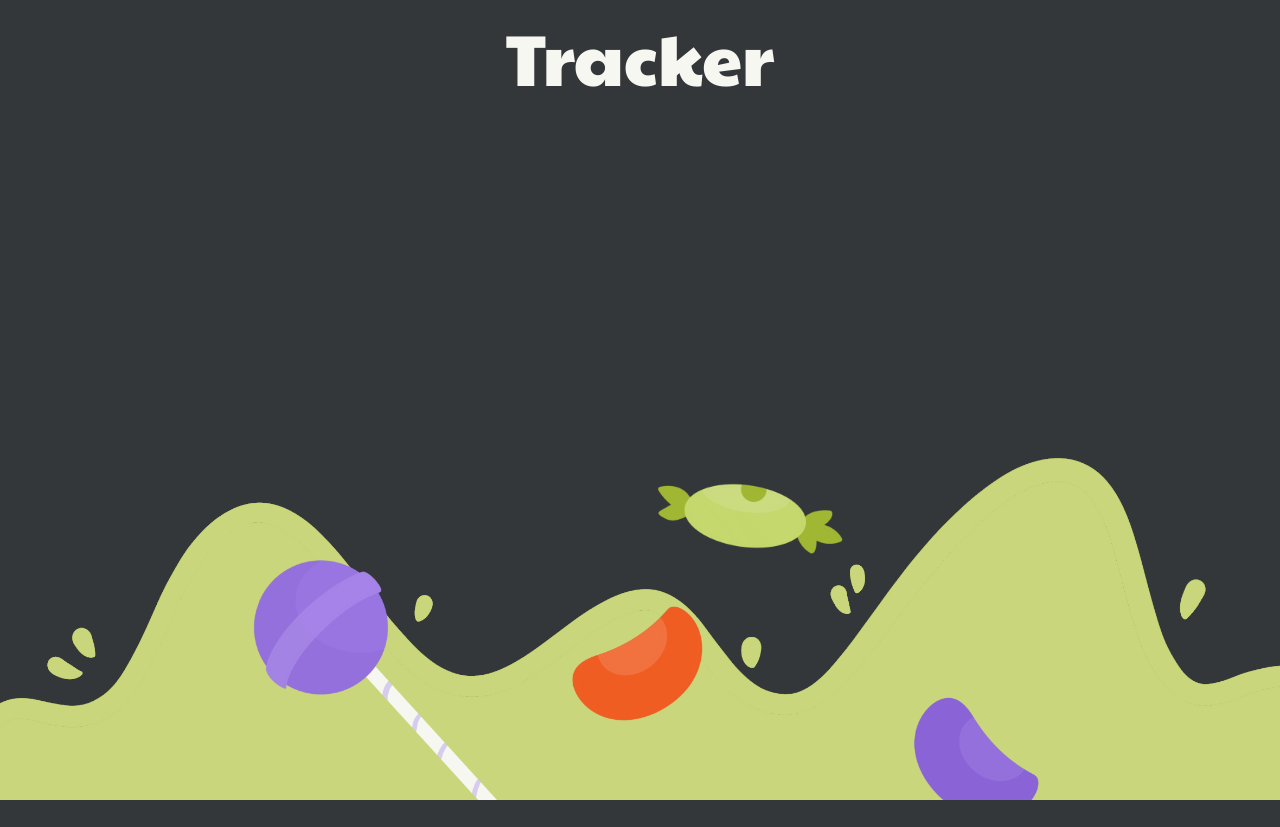
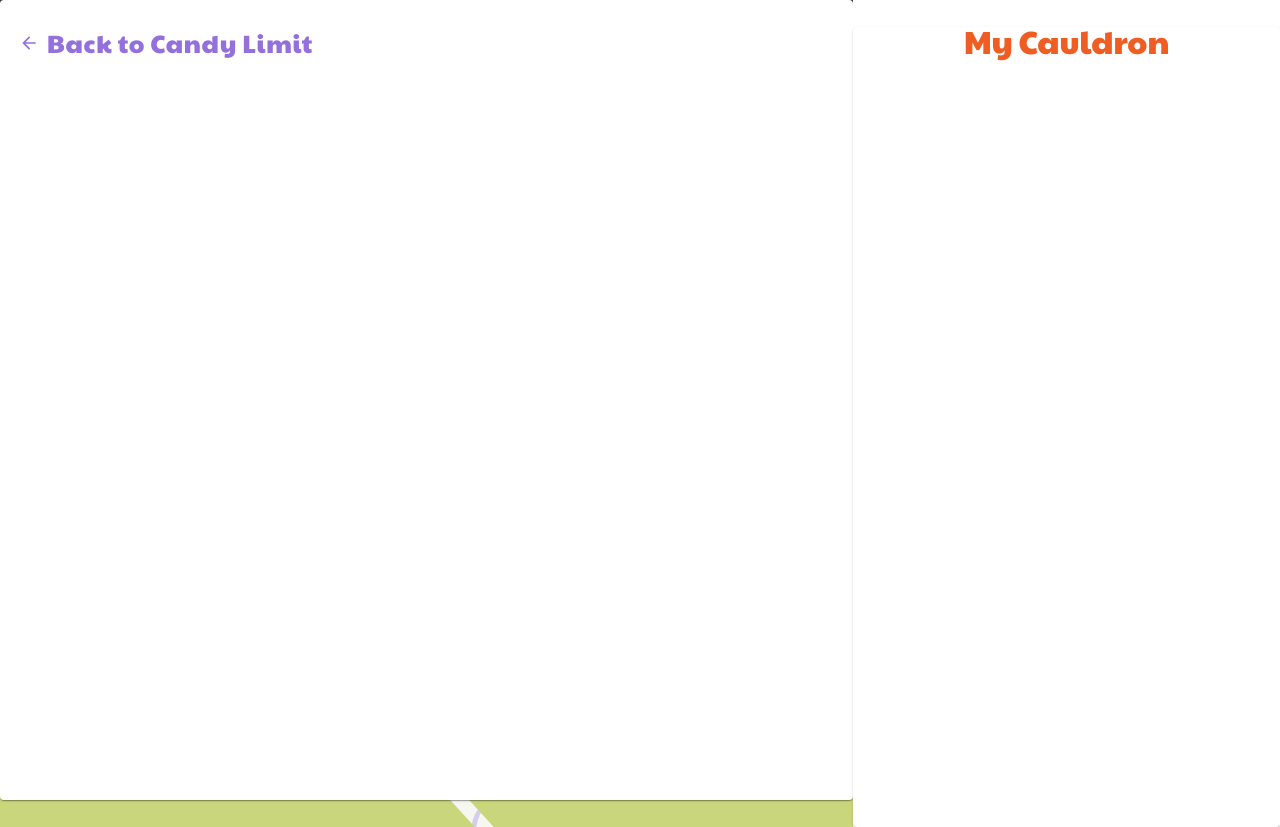
Before and after one commit to denilpoudel/Cauldron, a React (Create React App) app in the folder frontend/: page /tracker in a window 1280 px wide. Before the commit the page ends 800 px from the top, so only its background shows below. Built offline with nearby package versions, Linux system fonts and the light colour scheme.

Commit message:
created columns for each side of the tracker

```diff
--- a/frontend/src/components/Pages/Tracker.js
+++ b/frontend/src/components/Pages/Tracker.js
@@ -1,10 +1,60 @@
 import React from 'react'
 import "./style.css"
+import {Link} from 'react-router-dom';
+import Button from '@mui/material/Button';
+import { styled } from '@mui/material/styles';
+import { makeStyles } from '@mui/styles';
+import Box from '@mui/material/Box';
+import Paper from '@mui/material/Paper';
+import Grid from '@mui/material/Grid';
+import ArrowBackIcon from '@mui/icons-material/ArrowBack';
 
-export default function Loading() {
+const useStyles = makeStyles({
+    root: {
+      padding: '8px',
+      height: '100vh',
+    },
+    paper1: {
+      width: '100%',
+      height: '100vh',
+      backgroundColor: 'transparent',
+      boxShadow: 'none',
+    },
+    paper2: {
+        width: '100%',
+        height: '100vh',
+        backgroundColor: 'white',
+        boxShadow: 'none',
+      },
+  });
+
+
+export default function Tracker() {
+    const classes = useStyles();
     return (
-        <div>
-            <h1>Tracker</h1>
-        </div>
+        <Box sx={{ flexGrow: 1 }}>
+            <Grid container spacing={0} style={{backgroundColor: 'transparent', boxShadow: 'none'}}>
+                <Grid item xs={8}>
+                    <Paper className = {classes.paper1}>
+                        <div>
+                            <div style={{display: 'flex', alignItems: 'left', padding: '15px'}}>
+                            <Link to="/candylimits" style={{textDecoration: "none"}}>
+                                    <Button style={{color: "#9370DB", fontSize: "25px",  fontWeight: "normal", fontFamily: "Paytone One", textTransform: "none"}}variant="text" startIcon={<ArrowBackIcon />}>
+                                            Back to Candy Limit
+                                    </Button>
+                            </Link>
+                            </div>
+                        </div>
+                    </Paper>
+                </Grid>
+                <Grid item xs={4} style={{backgroundColor: 'white', boxShadow: 'none'}}>
+                    <Paper className = {classes.paper2}>
+                        <div>
+                            <h2>My Cauldron</h2>
+                        </div>
+                    </Paper>
+                </Grid>
+            </Grid>
+        </Box>
     )
 }
```
